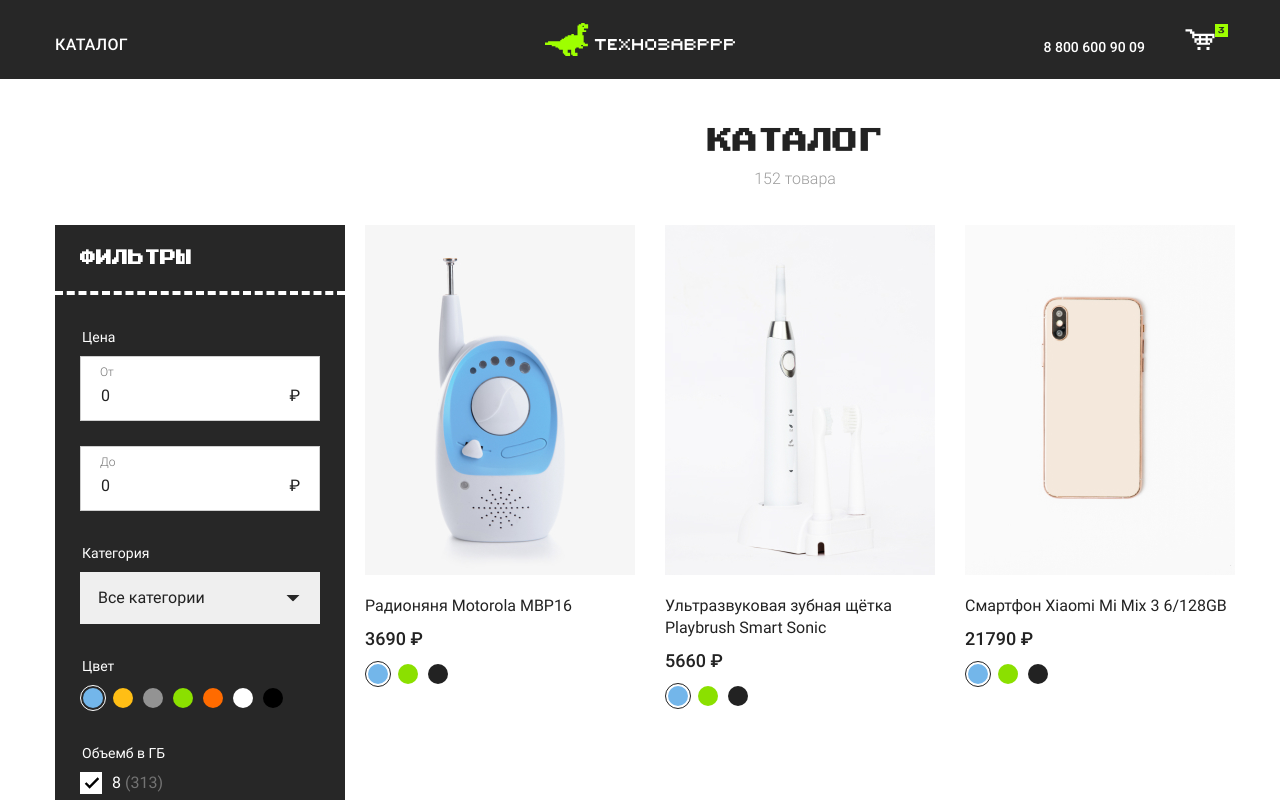
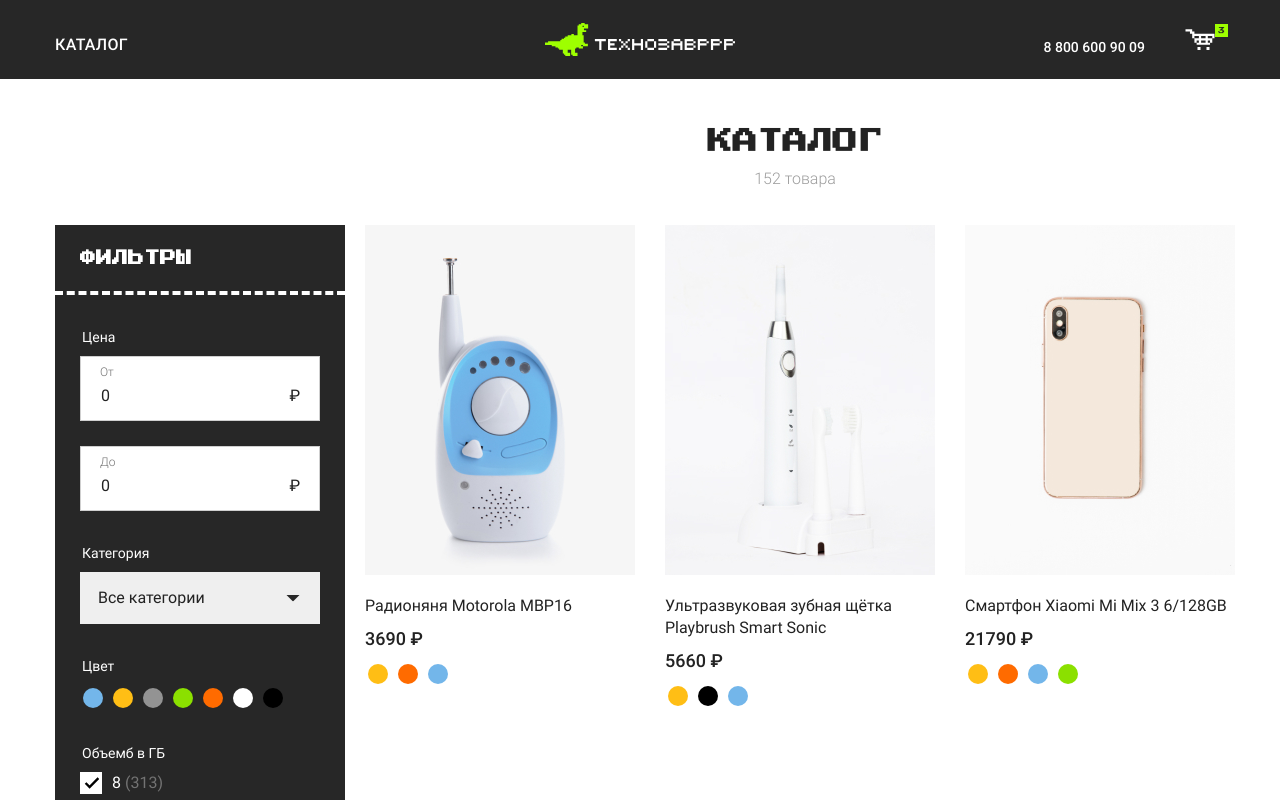
Before and after one commit to Nikolai-Bobrov/tehnozavr, a Vue app: page / in a window 1280 px wide. Shown: the top 800 px of the page. Built offline with nearby package versions, Linux system fonts and the light colour scheme.

Commit message:
Сделана фильтраци я по цветам.

```diff
--- a/src/App.vue
+++ b/src/App.vue
@@ -10,7 +10,7 @@
     </div>
 
     <div class="content__catalog">
-      <ProductFilter :price-from.sync="filterPriceFrom" :price-to.sync="filterPriceTo" :category-id.sync="filterCategoryId"/>
+      <ProductFilter :price-from.sync="filterPriceFrom" :price-to.sync="filterPriceTo" :category-id.sync="filterCategoryId" :color-item.sync="filterColor"/>
 
       <section class="catalog">
         <ProductList :products="products"/>
@@ -40,6 +40,7 @@
       filterPriceFrom: 0,
       filterPriceTo: 0,
       filterCategoryId:0,
+      filterColor: '',
 
 
       page: 1,
@@ -49,6 +50,7 @@
   computed: {
     filteredProduct(){
       let filteredProducts = products;
+
       if(this.filterPriceFrom > 0 ){
         filteredProducts = filteredProducts.filter(product => product.price > this.filterPriceFrom)
       }
@@ -58,8 +60,9 @@
       if(this.filterCategoryId){
         filteredProducts = filteredProducts.filter(product => product.categoryId === this.filterCategoryId)
       }
-
-
+      if(this.filterColor){
+        filteredProducts = filteredProducts.filter(product => product.colors.some(it => it.color === this.filterColor))
+      }
       return filteredProducts
     },
     products() {
--- a/src/components/ProductFilter.vue
+++ b/src/components/ProductFilter.vue
@@ -29,50 +29,13 @@
       <fieldset class="form__block">
         <legend class="form__legend">Цвет</legend>
         <ul class="colors">
-          <li class="colors__item">
+          <li class="colors__item" v-for="colorIt in colors" :key="colorIt.id">
             <label class="colors__label">
-              <input class="colors__radio sr-only" type="radio" name="color" value="#73B6EA"
+              <input class="colors__radio sr-only"  type="radio" name="color" :value="colorIt.color" v-model="currentColor"
                      checked="">
-              <span class="colors__value" style="background-color: #73B6EA;">
+              <span class="colors__value" :style="{ backgroundColor: colorIt.color }" >
                   </span>
             </label>
-          </li>
-          <li class="colors__item">
-            <label class="colors__label">
-              <input class="colors__radio sr-only" type="radio" name="color" value="#FFBE15">
-              <span class="colors__value" style="background-color: #FFBE15;">
-                  </span>
-            </label>
-          </li>
-          <li class="colors__item">
-            <label class="colors__label">
-              <input class="colors__radio sr-only" type="radio" name="color" value="#939393">
-              <span class="colors__value" style="background-color: #939393;">
-                </span></label>
-          </li>
-          <li class="colors__item">
-            <label class="colors__label">
-              <input class="colors__radio sr-only" type="radio" name="color" value="#8BE000">
-              <span class="colors__value" style="background-color: #8BE000;">
-                </span></label>
-          </li>
-          <li class="colors__item">
-            <label class="colors__label">
-              <input class="colors__radio sr-only" type="radio" name="color" value="#FF6B00">
-              <span class="colors__value" style="background-color: #FF6B00;">
-                </span></label>
-          </li>
-          <li class="colors__item">
-            <label class="colors__label">
-              <input class="colors__radio sr-only" type="radio" name="color" value="#FFF">
-              <span class="colors__value" style="background-color: #FFF;">
-                </span></label>
-          </li>
-          <li class="colors__item">
-            <label class="colors__label">
-              <input class="colors__radio sr-only" type="radio" name="color" value="#000">
-              <span class="colors__value" style="background-color: #000;">
-                </span></label>
           </li>
         </ul>
       </fieldset>
@@ -151,19 +114,24 @@
 
 <script>
 import categories from "@/data/categories";
+import colors from "@/data/colors";
 
 export default {
   data(){
     return {
       currentPriceFrom: 0,
       currentPriceTo: 0,
-      currentCategoryId: 0
+      currentCategoryId: 0,
+      currentColor: ''
     }
   },
-  props: ['priceFrom', 'priceTo', 'categoryId'],
+  props: ['priceFrom', 'priceTo', 'categoryId', 'colorItem'],
   computed: {
     categories(){
       return categories;
+    },
+    colors(){
+      return colors
     }
   },
   watch:{
@@ -175,6 +143,9 @@
     },
     categoryId(value){
       this.currentCategoryId = value;
+    },
+    colorItem(value){
+      this.currentColor = value;
     }
   },
   methods: {
@@ -182,11 +153,13 @@
       this.$emit('update:priceFrom', this.currentPriceFrom);
       this.$emit('update:priceTo', this.currentPriceTo);
       this.$emit('update:categoryId', this.currentCategoryId);
+      this.$emit('update:colorItem', this.currentColor);
     },
     reset(){
       this.$emit('update:priceFrom', 0);
       this.$emit('update:priceTo', 0);
       this.$emit('update:categoryId', 0);
+      this.$emit('update:colorItem', '');
     }
   }
 }
--- a/src/components/ProductItem.vue
+++ b/src/components/ProductItem.vue
@@ -12,37 +12,27 @@
               {{ product.price }} ₽
             </span>
     <ul class="colors colors--black">
-      <li class="colors__item">
+      <li class="colors__item" v-for="prodColor in product.colors" :key="prodColor.id">
         <label class="colors__label">
-          <input class="colors__radio sr-only" type="radio" value="#73B6EA" v-model="color">
-          <span class="colors__value" style="background-color: #73B6EA;">
+          <input class="colors__radio sr-only" type="radio" :value="prodColor.color" v-model="color" >
+          <span class="colors__value" :style="{ backgroundColor: prodColor.color }">
                   </span>
         </label>
       </li>
-      <li class="colors__item">
-        <label class="colors__label">
-          <input class="colors__radio sr-only" type="radio" value="#8BE000" v-model="color">
-          <span class="colors__value" style="background-color: #8BE000;">
-                  </span>
-        </label>
-      </li>
-      <li class="colors__item">
-        <label class="colors__label">
-          <input class="colors__radio sr-only" type="radio" value="#222" v-model="color">
-          <span class="colors__value" style="background-color: #222;">
-                  </span>
-        </label>
-      </li>
+
     </ul>
   </li>
 </template>
 
 <script>
 
+import colors from "@/data/colors";
+
 export default {
+
   data(){
     return {
-      color: '#73B6EA'
+      color: ''
     }
   },
   props: ['product']
--- /dev/null
+++ b/src/data/colors.js
@@ -0,0 +1,30 @@
+export default [
+    {
+        id:1,
+        color: '#73B6EA'
+    },
+    {
+        id:2,
+        color: '#FFBE15'
+    },
+    {
+        id:3,
+        color: '#939393'
+    },
+    {
+        id:4,
+        color: '#8BE000'
+    },
+    {
+        id:5,
+        color: '#FF6B00'
+    },
+    {
+        id:6,
+        color: '#FFF'
+    },
+    {
+        id:7,
+        color: '#000'
+    },
+];
--- a/src/data/products.js
+++ b/src/data/products.js
@@ -4,83 +4,145 @@
         categoryId: 4,
         title: 'Радионяня Motorola MBP16',
         price:  3690,
-        image: 'img/radio.jpg'
+        image: 'img/radio.jpg',
+        colors: [
+            {id:1, color:'#FFBE15'},
+            {id:2, color:'#FF6B00'},
+            {id:3, color:'#73B6EA'}
+        ],
     },
     {
         id:2,
         categoryId: 1,
         title: 'Ультразвуковая зубная щётка Playbrush Smart Sonic',
         price:  5660,
-        image: 'img/toothbrush.jpg'
+        image: 'img/toothbrush.jpg',
+        colors: [
+            {id:1, color:'#FFBE15'},
+            {id:2, color:'#000'},
+            {id:3, color:'#73B6EA'}
+        ],
     },
+
     {
         id:3,
         categoryId: 2,
         title: 'Смартфон Xiaomi Mi Mix 3 6/128GB',
         price:  21790,
-        image: 'img/phone.jpg'
+        image: 'img/phone.jpg',
+        colors: [
+            {id:1, color:'#FFBE15'},
+            {id:2, color:'#FF6B00'},
+            {id:3, color:'#73B6EA'},
+            {id:4, color: '#8BE000'}
+        ],
     },
     {
         id:4,
         categoryId: 3,
         title: 'Электроскейт Razor Cruiser',
         price:  24690,
-        image: 'img/board.jpg'
+        image: 'img/board.jpg',
+        colors: [
+            {id:1, color:'#FFBE15'},
+            {id:2, color:'#FF6B00'},
+            {id:3, color:'#73B6EA'}
+        ],
     },
     {
         id:5,
         categoryId: 2,
         title: 'Смартфон Xiaomi Mi A3 4/64GB Android One',
         price:  14960,
-        image: 'img/phone-2.jpg'
+        image: 'img/phone-2.jpg',
+        colors: [
+            {id:1, color:'#FFBE15'},
+            {id:2, color:'#000'},
+            {id:3, color:'#73B6EA'}
+        ],
     },
     {
         id:6,
         categoryId: 2,
         title: 'Смартфон Xiaomi Redmi 6/128GB',
         price:  8960,
-        image: 'img/phone-3.jpg'
+        image: 'img/phone-3.jpg',
+        colors: [
+            {id:1, color:'#FFBE15'},
+            {id:2, color:'#8BE000'},
+            {id:3, color:'#73B6EA'}
+        ],
     },
     {
         id:7,
         categoryId: 3,
         title: 'Электрический дрифт-карт Razor Crazy Cart',
         price:  39900,
-        image: 'img/bicycle.jpg'
+        image: 'img/bicycle.jpg',
+        colors: [
+            {id:1, color:'#FFBE15'},
+            {id:2, color:'#8BE000'},
+            {id:3, color:'#73B6EA'}
+        ],
     },
     {
         id:8,
         categoryId: 3,
         title: 'Гироскутер Razor Hovertrax 2.0',
         price:  34900,
-        image: 'img/wheels.jpg'
+        image: 'img/wheels.jpg',
+        colors: [
+            {id:1, color:'#73B6EA'},
+            {id:2, color:'#000'},
+            {id:3, color:'#939393'}
+        ],
     },
     {
         id:9,
         categoryId: 3,
         title: 'Детский трюковой самокат Razor Grom',
         price:  4990,
-        image: 'img/scooter.jpg'
+        image: 'img/scooter.jpg',
+        colors: [
+            {id:1, color:'#FFBE15'},
+            {id:2, color:'#8BE000'},
+            {id:3, color:'#73B6EA'}
+        ],
     },
     {
         id:10,
         categoryId: 3,
         title: 'Роллерсёрф Razor RipStik Air Pro',
         price:  6690,
-        image: 'img/ripstik.jpg'
+        image: 'img/ripstik.jpg',
+        colors: [
+            {id:1, color:'#FFBE15'},
+            {id:2, color:'#000'},
+            {id:3, color:'#73B6EA'}
+        ],
     },
     {
         id:11,
         categoryId: 5,
         title: 'Наушники AirPods с беспроводным зарядным футляром',
         price:  16560,
-        image: 'img/airpods.jpg'
+        image: 'img/airpods.jpg',
+        colors: [
+            {id:1, color:'#FFBE15'},
+            {id:2, color:'#FF6B00'},
+            {id:3, color:'#000'}
+        ],
     },
     {
         id:12,
         categoryId: 5,
         title: 'Наушники Sony',
         price:  30690,
-        image: 'img/headphones.jpg'
+        image: 'img/headphones.jpg',
+        colors: [
+            {id:1, color:'#8BE000'},
+            {id:2, color:'#FF6B00'},
+            {id:3, color:'#73B6EA'}
+        ],
     },
 ]
```
